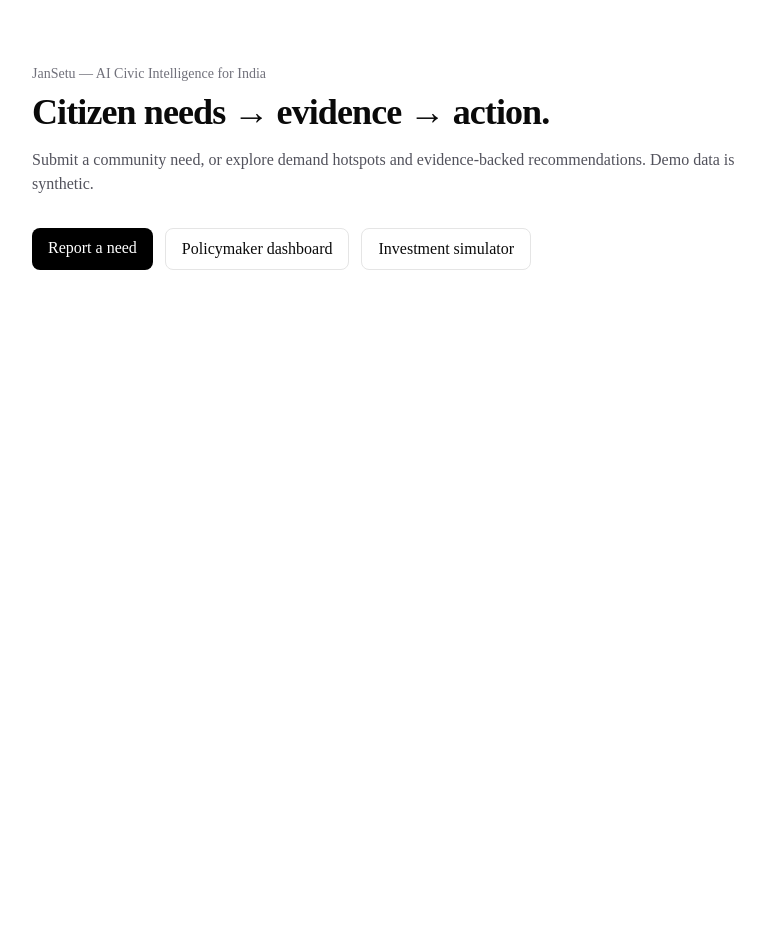
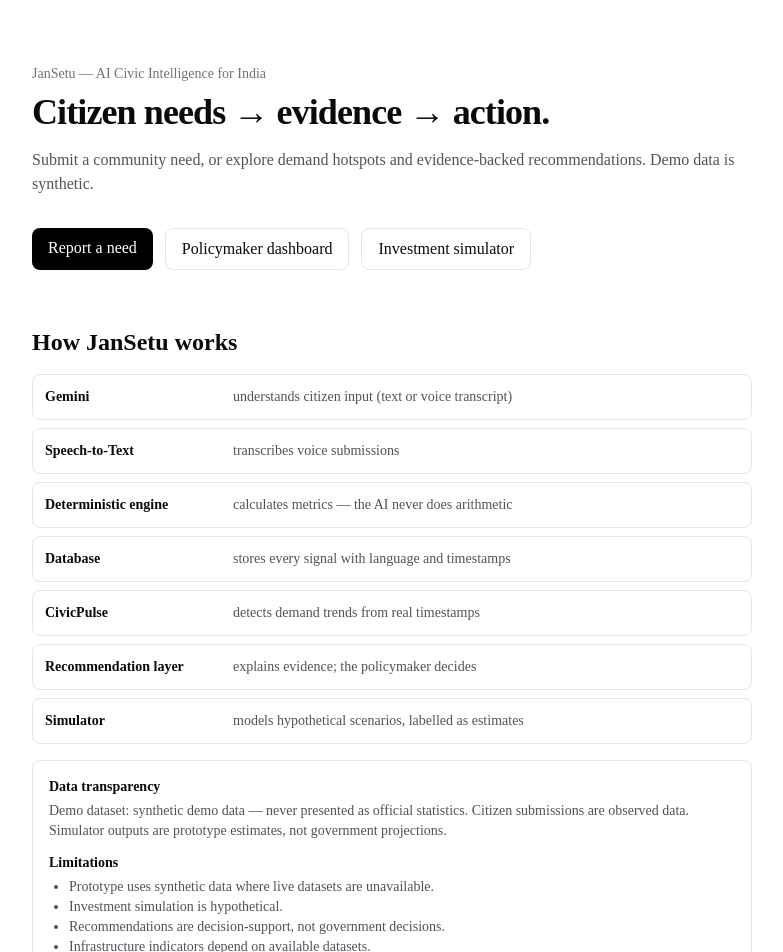
Before and after one commit to mahitss/setu_gh, a Next.js app in the folder frontend/: page / in a window 1280 px wide. Shown: the top 952 px of the page, without its empty margins (248-1031 px from the left). Before the commit the page ends 800 px from the top, so only its background shows below. Built offline with nearby package versions, Linux system fonts and the light colour scheme.

Commit message:
chore: final submission pass

```diff
--- a/frontend/app/dashboard/page.tsx
+++ b/frontend/app/dashboard/page.tsx
@@ -7,6 +7,17 @@ import { Button } from "@/components/ui/button";
 import { apiGet, fmtInt, hotspotHref, title, trendLabel } from "@/lib/api";
 import type { EmergingHotspot, Hotspot, PulseItem, Summary } from "@/lib/api";
 
+export type RecentSignal = {
+  id: number;
+  category: string;
+  severity: string;
+  summary: string | null;
+  language: string;
+  state: string;
+  district: string;
+  created_at: string | null;
+};
+
 const CATEGORIES = ["healthcare", "water", "roads", "education", "electricity", "sanitation"];
 const PRIORITIES = ["critical", "high", "medium", "low", "minimal"];
 
@@ -15,6 +26,7 @@ export default function DashboardPage() {
   const [hotspots, setHotspots] = useState<Hotspot[]>([]);
   const [pulse, setPulse] = useState<PulseItem[]>([]);
   const [emerging, setEmerging] = useState<EmergingHotspot[]>([]);
+  const [recent, setRecent] = useState<RecentSignal[]>([]);
   const [states, setStates] = useState<string[]>([]);
   const [fState, setFState] = useState("");
   const [fDistrict, setFDistrict] = useState("");
@@ -85,11 +97,13 @@ export default function DashboardPage() {
       apiGet<Summary>("/api/v1/dashboard/summary", ctrl.signal),
       apiGet<{ pulse: PulseItem[]; emerging_hotspots: EmergingHotspot[] }>("/api/v1/civic-pulse", ctrl.signal),
       apiGet<{ hotspots: Hotspot[] }>("/api/v1/hotspots?limit=100", ctrl.signal),
+      apiGet<{ signals: RecentSignal[] }>("/api/v1/signals/recent?limit=8", ctrl.signal),
     ])
-      .then(([s, p, h]) => {
+      .then(([s, p, h, r]) => {
         setSummary(s);
         setPulse(p.pulse);
         setEmerging(p.emerging_hotspots ?? []);
+        setRecent(r.signals);
         setHotspots(h.hotspots.slice(0, 50));
         setStates([...new Set(h.hotspots.map((x) => x.state))].sort());
       })
@@ -239,6 +253,18 @@ export default function DashboardPage() {
         {emerging.length === 0 && <p className="text-sm text-zinc-500">No emerging hotspots right now.</p>}
       </div>
 
+      <h2 className="mt-10 text-xl font-semibold">Recent signals</h2>
+      <ul className="mt-3 space-y-2 text-sm">
+        {recent.map((s) => (
+          <li key={s.id} className="rounded-md border p-3">
+            <span className="font-medium">{title(s.category)}</span>
+            <span className="text-zinc-500"> · {title(s.severity)} · {s.district}, {s.state}</span>
+            <p className="mt-1 text-zinc-700">{s.summary ?? "—"}</p>
+          </li>
+        ))}
+        {recent.length === 0 && <p className="text-sm text-zinc-500">No signals yet.</p>}
+      </ul>
+
       <h2 className="mt-10 text-xl font-semibold">Ask in plain English</h2>
       <p className="mt-1 text-sm text-zinc-500">e.g. “Which districts have high healthcare demand but low existing investment?”</p>
       <div className="mt-3 flex gap-2">
--- a/frontend/app/page.tsx
+++ b/frontend/app/page.tsx
@@ -1,4 +1,14 @@
 import Link from "next/link";
+
+const STEPS: [string, string][] = [
+  ["Gemini", "understands citizen input (text or voice transcript)"],
+  ["Speech-to-Text", "transcribes voice submissions"],
+  ["Deterministic engine", "calculates metrics — the AI never does arithmetic"],
+  ["Database", "stores every signal with language and timestamps"],
+  ["CivicPulse", "detects demand trends from real timestamps"],
+  ["Recommendation layer", "explains evidence; the policymaker decides"],
+  ["Simulator", "models hypothetical scenarios, labelled as estimates"],
+];
 
 export default function Home() {
   return (
@@ -9,11 +19,39 @@ export default function Home() {
         Submit a community need, or explore demand hotspots and evidence-backed recommendations.
         Demo data is synthetic.
       </p>
-      <div className="mt-8 flex gap-3">
+      <div className="mt-8 flex flex-wrap gap-3">
         <Link href="/citizen" className="rounded-md bg-black px-4 py-2 text-white">Report a need</Link>
         <Link href="/dashboard" className="rounded-md border px-4 py-2">Policymaker dashboard</Link>
         <Link href="/simulate" className="rounded-md border px-4 py-2">Investment simulator</Link>
       </div>
+
+      <section className="mt-14">
+        <h2 className="text-2xl font-semibold">How JanSetu works</h2>
+        <dl className="mt-4 space-y-2 text-sm">
+          {STEPS.map(([k, v]) => (
+            <div key={k} className="flex gap-3 rounded-md border p-3">
+              <dt className="w-44 shrink-0 font-semibold">{k}</dt>
+              <dd className="text-zinc-600">{v}</dd>
+            </div>
+          ))}
+        </dl>
+        <div className="mt-4 rounded-md border p-4 text-sm">
+          <p className="font-semibold">Data transparency</p>
+          <p className="mt-1 text-zinc-600">
+            Demo dataset: <span className="font-medium">synthetic demo data</span> — never presented
+            as official statistics. Citizen submissions are observed data. Simulator outputs are
+            prototype estimates, not government projections.
+          </p>
+          <p className="mt-3 font-semibold">Limitations</p>
+          <ul className="mt-1 list-disc pl-5 text-zinc-600">
+            <li>Prototype uses synthetic data where live datasets are unavailable.</li>
+            <li>Investment simulation is hypothetical.</li>
+            <li>Recommendations are decision-support, not government decisions.</li>
+            <li>Infrastructure indicators depend on available datasets.</li>
+            <li>Production deployment would require government data governance and validation.</li>
+          </ul>
+        </div>
+      </section>
     </main>
   );
 }
```
Also changed, not shown: 5 other files (tests, documents, lock files or other folders).
